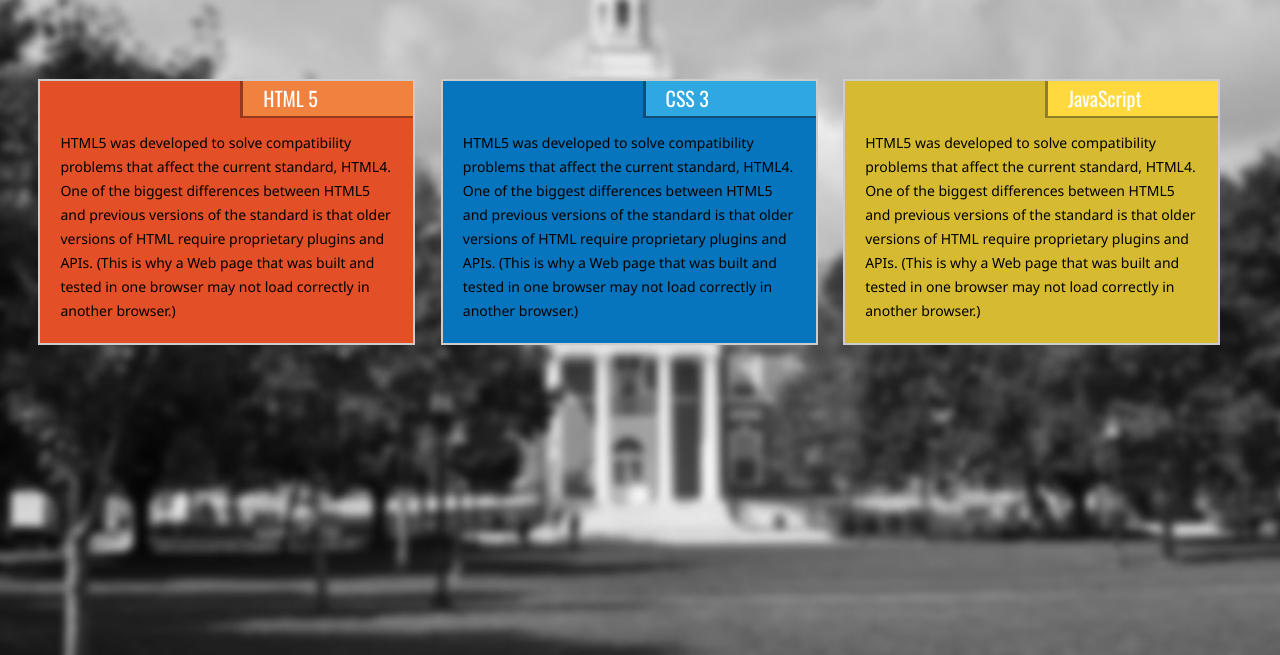
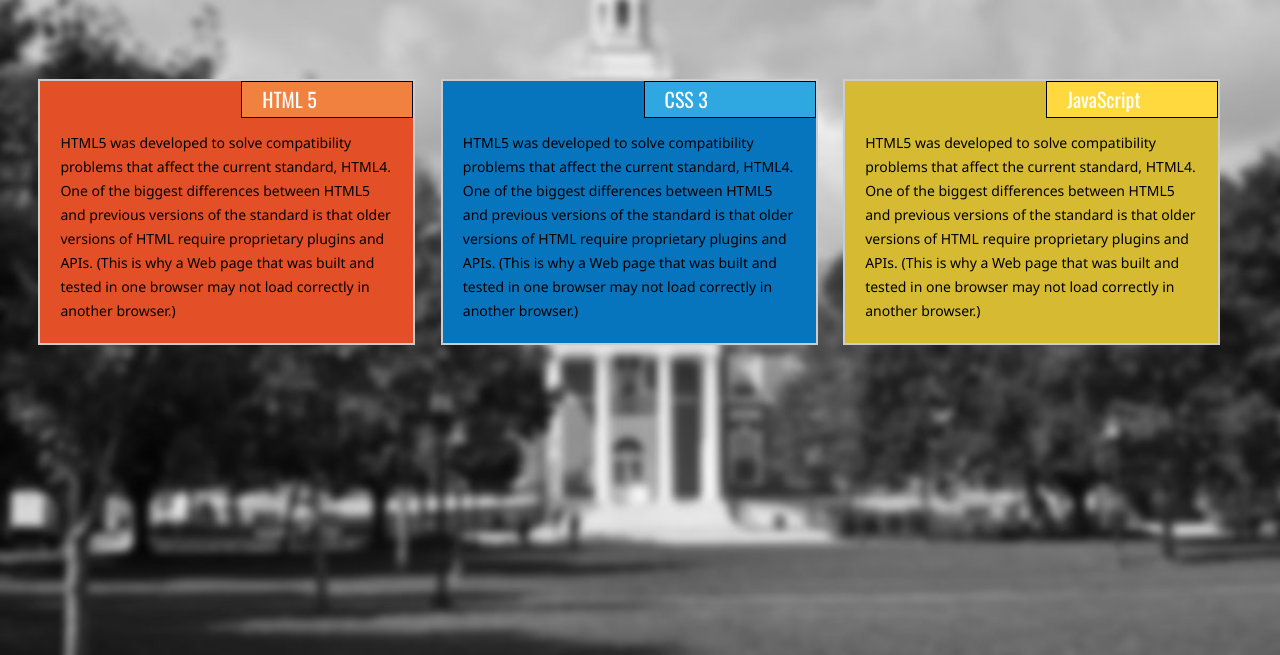
Before and after one commit to Htmlkin/Module-2, a plain HTML site: page index.html in a window 1280 px wide. Shown: the part 145-800 px from the top of the page. Drawn offline with nearby package versions, Linux system fonts and the light colour scheme; files whose address does not match are found by name.

Commit message:
Update style.css

```diff
--- a/css/style.css
+++ b/css/style.css
@@ -62,8 +62,7 @@ h1{
     background-color: #F1813F;
     font-family: 'Oswald', sans-serif;
     font-size: 20px;
-    border-left: 3px solid #97391f;
-    border-bottom: 2px solid #97391f;
+    border: 1px solid #000;
 }
 
 #block-two h2{
@@ -78,8 +77,7 @@ h1{
     background-color: #2FA8E1;
     font-family: 'Oswald', sans-serif;
     font-size: 20px;
-    border-left: 3px solid #114e76;
-    border-bottom: 2px solid #114e76;
+    border: 1px solid #000;
 }
 
 #block-three h2{
@@ -94,8 +92,7 @@ h1{
     background-color: #FFD93D;
     font-family: 'Oswald', sans-serif;
     font-size: 20px;
-    border-left: 3px solid #907f2a;
-    border-bottom: 2px solid #907f2a;
+    border: 1px solid #000;
 }
 
 
```
